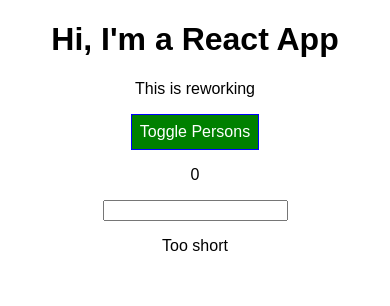
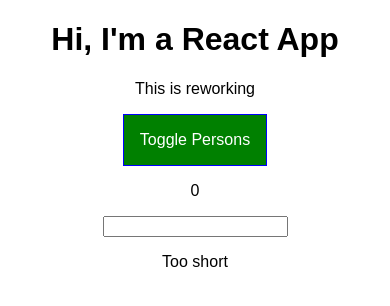
Before and after one commit to alexSiera/DockerTrain, a React app in the folder react-complete-guide/: page / in a window 390 px wide. Shown: the top 306 px of the page. Built offline with nearby package versions, Linux system fonts and the light colour scheme.

Commit message:
add styling and media querries to the component

```diff
--- a/react-complete-guide/src/App.css
+++ b/react-complete-guide/src/App.css
@@ -32,3 +32,23 @@
 .bold {
   font-weight: bold;
 }
+.App button {
+  border: 1px solid blue;
+  padding: 16px;
+  background-color: green;
+  font: inherit;
+  color: white;
+  cursor: pointer;
+}
+.App button:hover {
+  background-color: lightgreen;
+  color: black;
+}
+
+.App button.Red {
+  background-color: red;
+}
+.App button.Red:hover {
+  background-color: salmon;
+  color: black;
+}
--- a/react-complete-guide/src/App.js
+++ b/react-complete-guide/src/App.js
@@ -68,13 +68,7 @@
     this.setState({ paragraphValue})
   }
   render() {
-    const style = {
-      backgroundColor: "green",
-      color: "white",
-      font: "inherit",
-      border: "1px solid blue",
-      padding: "8px",
-    };
+    let btnClass = '';
     let persons = null;
     if (this.state.showPersons) {
       persons = (
@@ -92,8 +86,7 @@
           })}
         </div>
       );
-      style.backgroundColor = 'red';
-      style.color = 'black'
+      btnClass = classes.Red;
     }
     const assignedClasses = [];
     if (this.state.persons.length <= 2) {
@@ -116,7 +109,7 @@
         <h1>Hi, I'm a React App</h1>
         <p className={assignedClasses.join(' ')}>This is reworking</p>
         {/* <button onClick={this.switchNameHandler}>Switch Name</button> */}
-        <button onClick={this.togglePersonsHandler} style={style}>Toggle Persons</button>
+        <button onClick={this.togglePersonsHandler} className={btnClass}>Toggle Persons</button>
         {persons}
         <p>{this.state.paragraphLength}</p>
         <input onChange={this.onChangeText} />
--- a/react-complete-guide/src/Person/Person.css
+++ b/react-complete-guide/src/Person/Person.css
@@ -6,8 +6,8 @@
   padding: 16px;
   text-align: center;
 }
-/* @media (min-width: 500px) {
+@media (min-width: 500px) {
   .Person {
     width: 450px;
   }
-} */
+}
```
